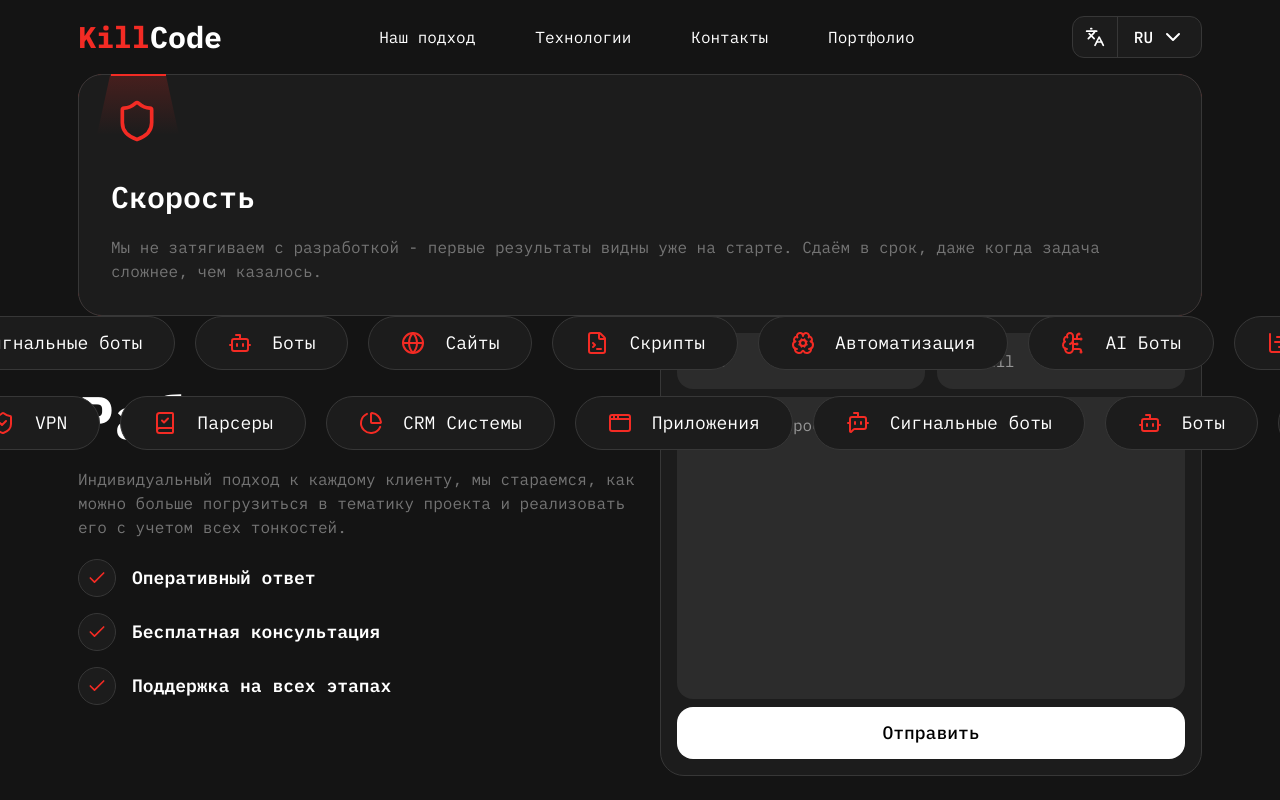
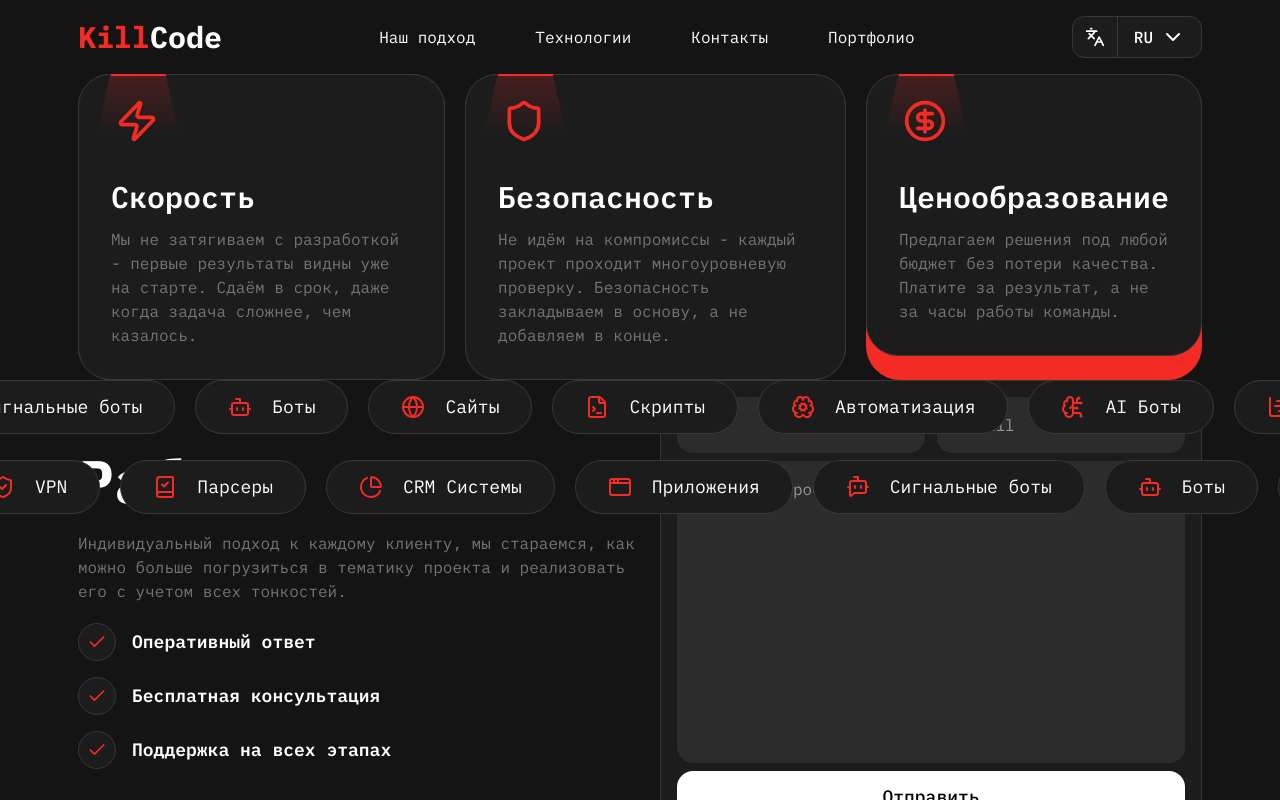
Before and after one commit to Kaden09/KillCode, a React (Vite) app: page / in a window 1280 px wide. Shown: the top 800 px of the page. Built offline with nearby package versions, Linux system fonts and the light colour scheme.

Commit message:
feat: created advantage items list component

```diff
--- a/src/features/adventages/components/AdvantageItem.tsx
+++ b/src/features/adventages/components/AdvantageItem.tsx
@@ -1,4 +1,4 @@
-interface IAdvantageItem {
+export interface IAdvantageItem {
   icon: React.ReactNode;
   title: string;
   description: string;
@@ -7,7 +7,7 @@ interface IAdvantageItem {
 function AdvantageItem({ icon, title, description }: IAdvantageItem) {
   return (
     <div className="relative">
-      <div className="flex flex-col bg-secondary-bg rounded-3xl border border-border p-8 pt-6 relative z-99 hover:translate-x-0.5 hover:-translate-y-px duration-200">
+      <div className="flex flex-col bg-secondary-bg rounded-4xl border border-border p-8 pt-6 relative z-99 hover:translate-x-0.5 hover:-translate-y-px duration-200">
         <hr className="w-13.75 text-contrast absolute -top-px border-t-2" />
         <div
           className="absolute top-0 left-4.5 bg-linear-to-b from-contrast/20 to-transparent w-20.5 h-15"
@@ -16,12 +16,12 @@ function AdvantageItem({ icon, title, description }: IAdvantageItem) {
           }}
         ></div>
         <span className="text-contrast mb-9 ml-1">{icon}</span>
-        <div className="flex flex-col gap-5">
-          <h3 className="text-3xl font-semibold">{title}</h3>
-          <p className="text-secondary-font">{description}</p>
+        <div className="flex flex-col gap-3">
+          <h3 className="text-3xl font-semibold select-none">{title}</h3>
+          <p className="text-secondary-font select-none">{description}</p>
         </div>
       </div>
-      <div className="w-full h-full absolute top-0 bg-contrast rounded-[26px]"></div>
+      <div className="w-full h-full absolute top-0 bg-contrast rounded-[34px]"></div>
     </div>
   );
 }
--- /dev/null
+++ b/src/features/adventages/components/AdvantageItemsList.tsx
@@ -0,0 +1,41 @@
+import { CircleDollarSign, Shield, Zap } from "lucide-react";
+import type { IAdvantageItem } from "./AdvantageItem";
+import AdvantageItem from "./AdvantageItem";
+
+const data: IAdvantageItem[] = [
+  {
+    icon: <Zap width={44} height={44} />,
+    title: "Скорость",
+    description:
+      "Мы не затягиваем с разработкой - первые результаты видны уже на старте.  Сдаём в срок, даже когда задача сложнее, чем казалось.",
+  },
+  {
+    icon: <Shield width={44} height={44} />,
+    title: "Безопасность",
+    description:
+      "Не идём на компромиссы - каждый проект проходит многоуровневую проверку. Безопасность закладываем в основу, а не добавляем в конце.",
+  },
+  {
+    icon: <CircleDollarSign width={44} height={44} />,
+    title: "Ценообразование",
+    description:
+      "Предлагаем решения под любой бюджет без потери качества. Платите за результат, а не за часы работы команды.",
+  },
+];
+
+function AdvantageItemsList() {
+  return (
+    <div className="w-full flex gap-5">
+      {data.map((item) => (
+        <AdvantageItem
+          key={item.title}
+          icon={item.icon}
+          title={item.title}
+          description={item.description}
+        />
+      ))}
+    </div>
+  );
+}
+
+export default AdvantageItemsList;
--- a/src/features/adventages/index.ts
+++ b/src/features/adventages/index.ts
@@ -1 +1,2 @@
 export { default as AdvantageItem } from "./components/AdvantageItem";
+export { default as AdvantageItemsList } from "./components/AdvantageItemsList";
--- a/src/pages/App.tsx
+++ b/src/pages/App.tsx
@@ -4,18 +4,13 @@ import { ProductSection } from "@/features/products";
 import { ContactsSection } from "@/features/contacts-section";
 import { TechonolyItem } from "@/features/technology";
 import { TelegramIcon } from "@/shared/assets";
-import { AdvantageItem } from "@/features/adventages";
-import { Shield } from "lucide-react";
+import { AdvantageItemsList } from "@/features/adventages";
 
 function App() {
   return (
     <div className="flex flex-col justify-between h-svh">
       <Header />
-      <AdvantageItem
-        icon={<Shield width={44} height={44} strokeWidth={2} />}
-        title="Скорость"
-        description="Мы не затягиваем с разработкой - первые результаты видны уже на старте.  Сдаём в срок, даже когда задача сложнее, чем казалось."
-      />
+      <AdvantageItemsList />
       <ProductSection />
       <ContactsSection />
       <TechonolyItem icon={<TelegramIcon />} />
```
